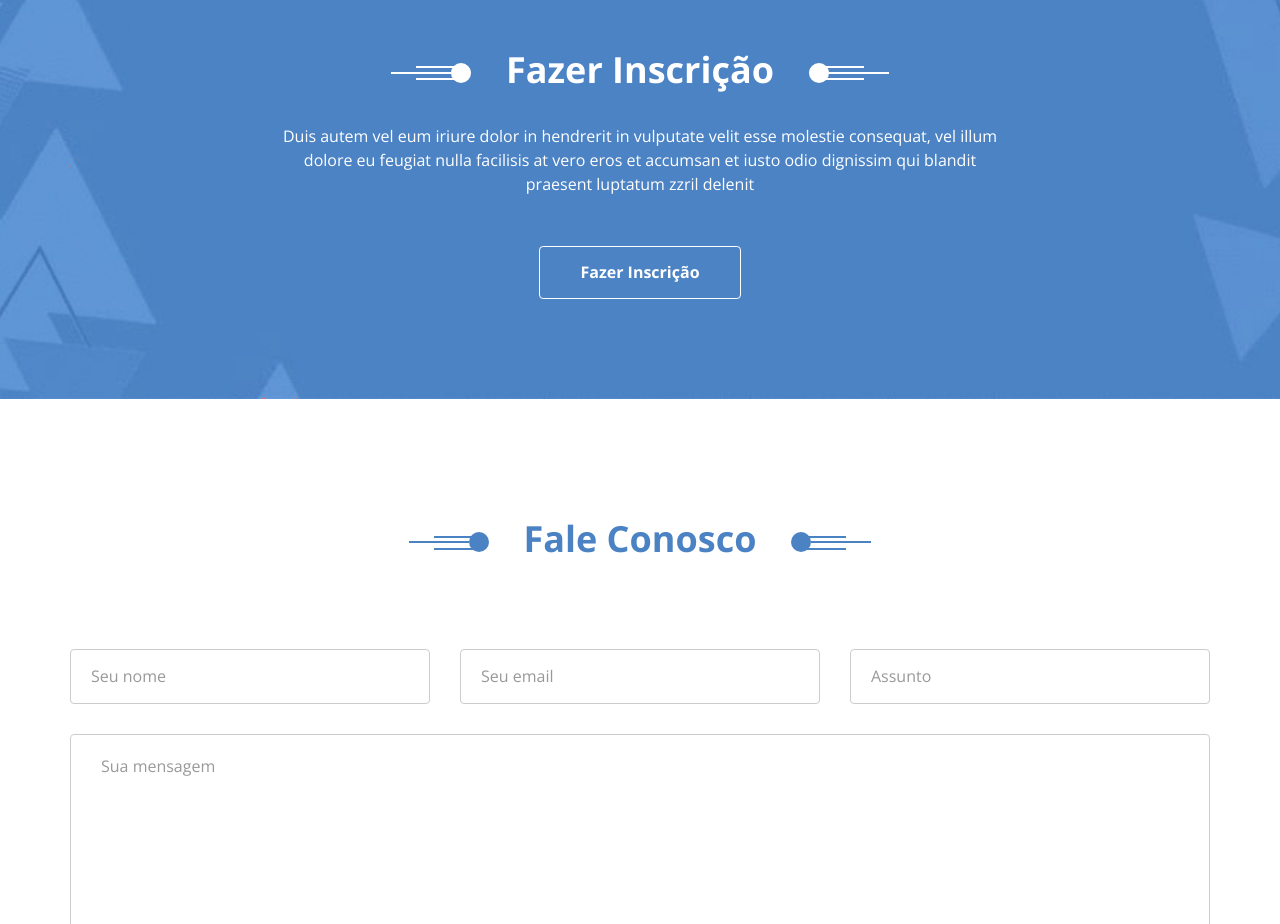
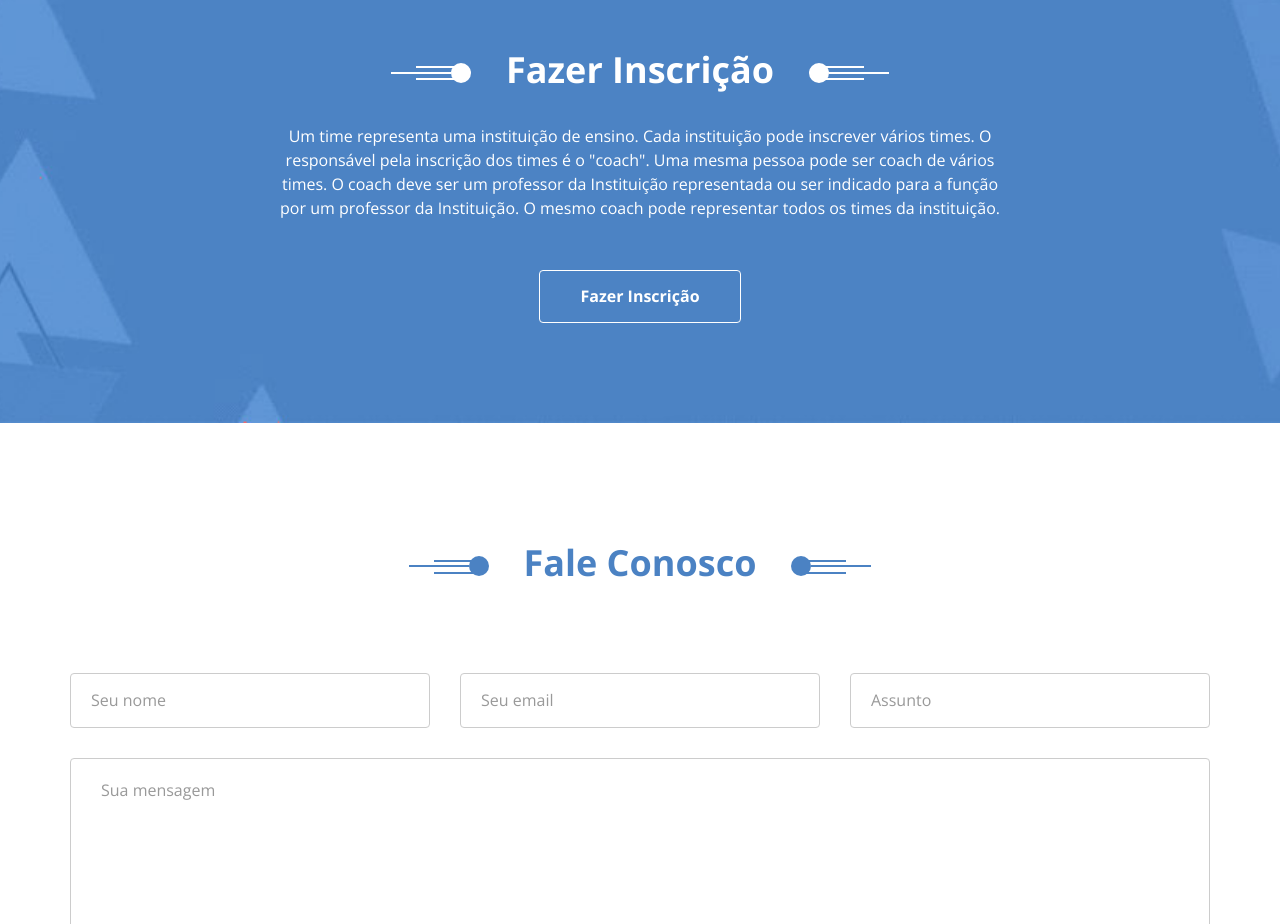
Before and after one commit to ItsMeArthur/maratona-programacao, a plain HTML site: page index.html in a window 1280 px wide. Shown: the part 3740-4664 px from the top of the page. Drawn offline with nearby package versions, Linux system fonts and the light colour scheme; some packages are replaced by stand-ins of ours.

Commit message:
Adição de um texto para o campo inscrições.

```diff
--- a/index.html
+++ b/index.html
@@ -291,7 +291,8 @@
 					</h1>
             </div>
             <div class="cta-info">
-                <p>Duis autem vel eum iriure dolor in hendrerit in vulputate velit esse molestie consequat, vel illum dolore eu feugiat nulla facilisis at vero eros et accumsan et iusto odio dignissim qui blandit praesent luptatum zzril delenit</p>
+                <p>Um time representa uma instituição de ensino. Cada instituição pode inscrever vários times.
+                O responsável pela inscrição dos times é o "coach". Uma mesma pessoa pode ser coach de vários times. O coach deve ser um professor da Instituição representada ou ser indicado para a função por um professor da Instituição. O mesmo coach pode representar todos os times da instituição.</p>
                 <a href="http://maratona.ime.usp.br/inscr18.html" target="_blank" class="btn btn-default">Fazer Inscrição</a>
             </div>
         </div>
```
